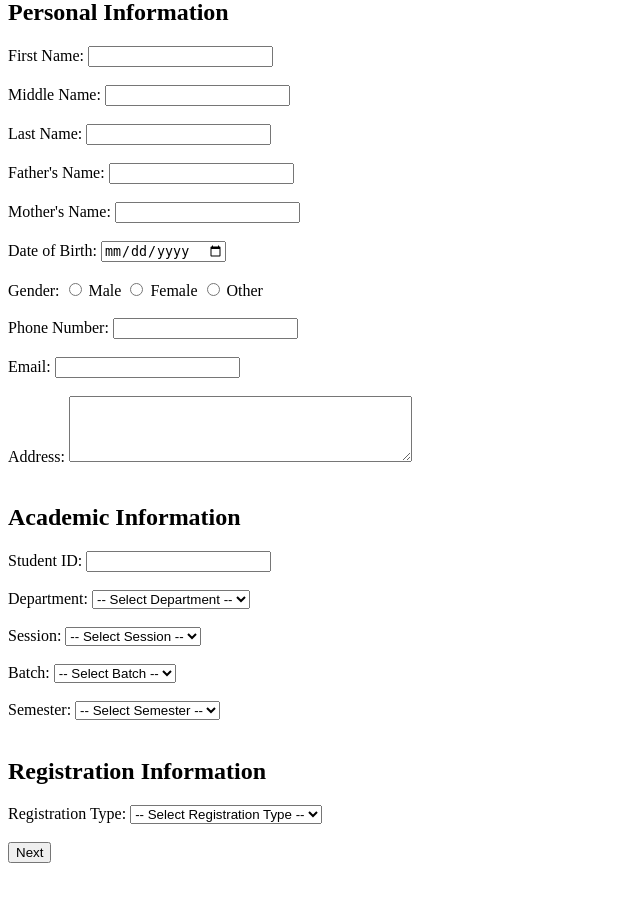
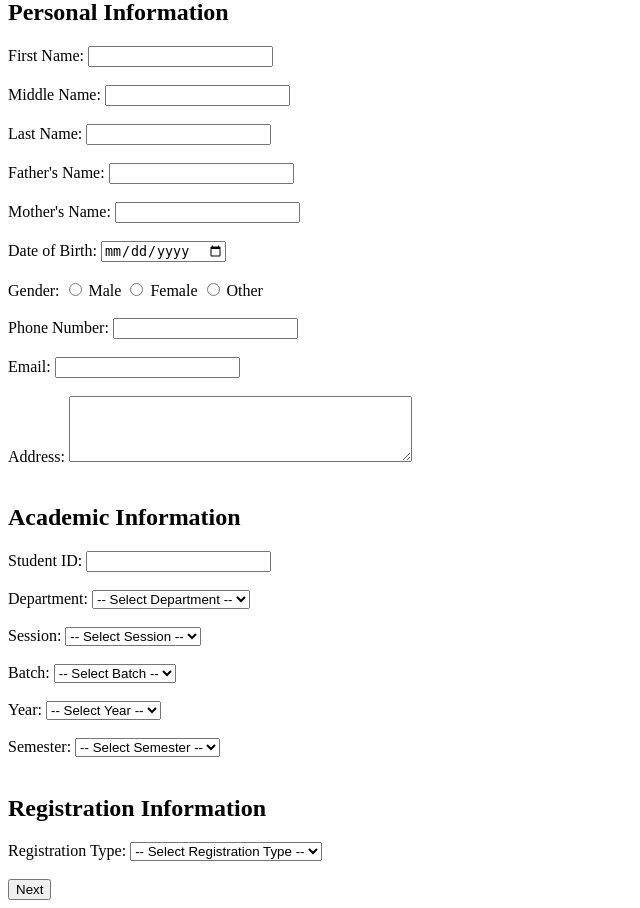
Before and after one commit to saifprof1/online-registration-system, a PHP site: page /register.php in a window 1280 px wide. Shown: the part 81-989 px from the top of the page, without its empty margins (0-640 px from the left). Before the commit the page ends 944 px from the top, so only its background shows below. Run offline with PHP 8.4, Linux system fonts and the light colour scheme; data comes from the database, SQL or seed files in the repository; both versions use the stored data as it was after the commit.

Commit message:
Add year selection to registration system

```diff
--- a/register.php
+++ b/register.php
@@ -17,6 +17,7 @@ if ($_SERVER["REQUEST_METHOD"] == "POST") {
         empty($_POST['department_id']) ||
         empty($_POST['session_id']) ||
         empty($_POST['batch_id']) ||
+        empty($_POST['year_id']) ||
         empty($_POST['semester_id']) ||
         empty($_POST['registration_type'])
     ) {
@@ -53,10 +54,10 @@ if ($_SERVER["REQUEST_METHOD"] == "POST") {
     $date_of_birth = $_POST['date_of_birth'] ?? '';
     $gender = $_POST['gender'] ?? '';
     $address = trim($_POST['address'] ?? '');
-
     $department_id = $_POST['department_id'] ?? '';
     $session_id = $_POST['session_id'] ?? '';
     $batch_id = $_POST['batch_id'] ?? '';
+    $year_id = $_POST['year_id'] ?? '';
     $semester_id = $_POST['semester_id'] ?? '';
     $registration_type = $_POST['registration_type'] ?? '';
 
@@ -68,13 +69,13 @@ if ($_SERVER["REQUEST_METHOD"] == "POST") {
         (student_id, first_name, middle_name, last_name,
          father_name, mother_name, date_of_birth, gender,
          phone, email, address,
-         department_id, session_id, batch_id, semester_id)
-        VALUES (?, ?, ?, ?, ?, ?, ?, ?, ?, ?, ?, ?, ?, ?, ?)";
+         department_id, session_id, batch_id, year_id, semester_id)
+        VALUES (?, ?, ?, ?, ?, ?, ?, ?, ?, ?, ?, ?, ?, ?, ?, ?)";
 
 $stmt = $conn->prepare($sql);
 
 $stmt->bind_param(
-    "sssssssssssiiii",
+    "sssssssssssiiiii",
     $student_id,
     $first_name,
     $middle_name,
@@ -89,6 +90,7 @@ $stmt->bind_param(
     $department_id,
     $session_id,
     $batch_id,
+    $year_id,
     $semester_id
 );
 
@@ -378,6 +380,26 @@ echo '</div>';
 
 <br><br>
 
+<label for="year_id">Year:</label>
+<select id="year_id" name="year_id" required>
+    <option value="">-- Select Year --</option>
+
+    <?php
+    $year_query = "SELECT year_id, year_name FROM years ORDER BY year_id";
+    $year_result = $conn->query($year_query);
+
+    while ($year = $year_result->fetch_assoc()) {
+        echo "<option value='" . $year['year_id'] . "'"
+            . (($year['year_id'] == ($_POST['year_id'] ?? '')) ? ' selected' : '')
+            . ">"
+            . htmlspecialchars($year['year_name'])
+            . "</option>";
+    }
+    ?>
+</select>
+
+<br><br>
+
         <label for="semester_id">Semester:</label>
         <select id="semester_id" name="semester_id" required>
     <option value="">-- Select Semester --</option>
```
Also changed, not shown: database/database.sql (+19 -12 lines).
